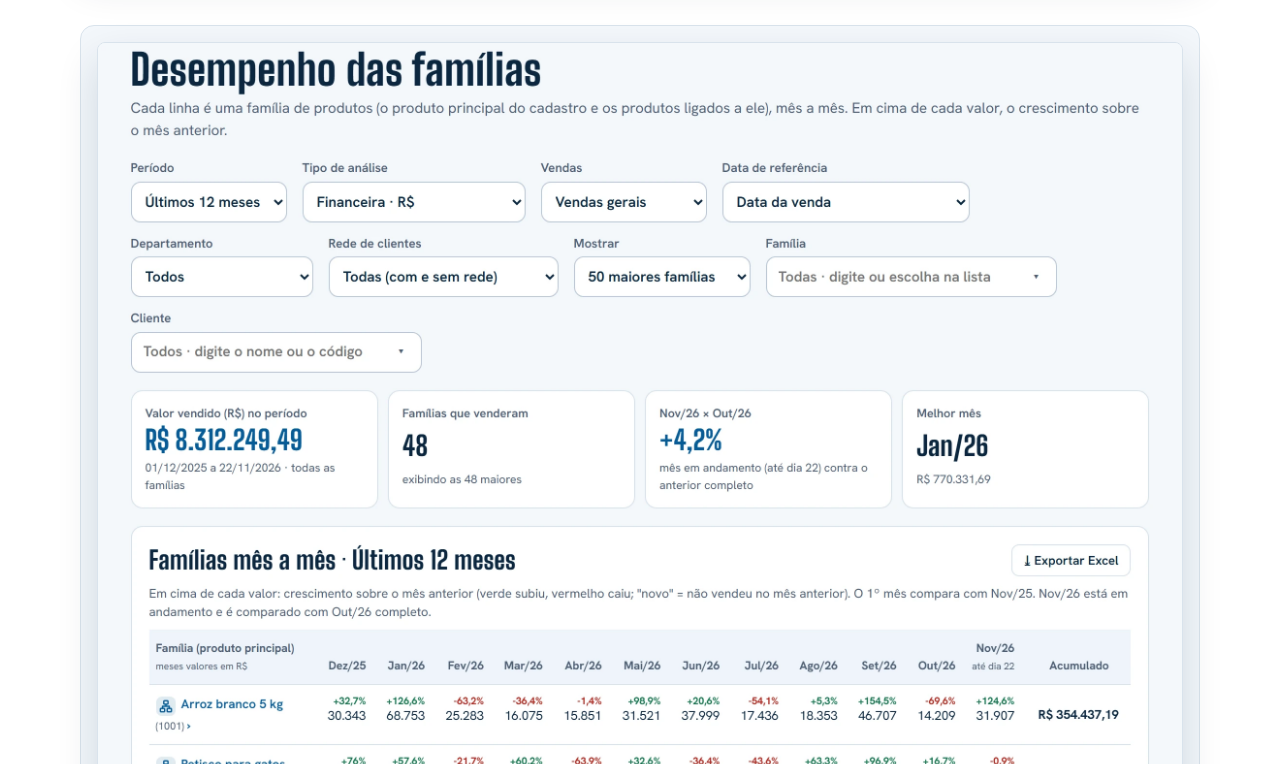
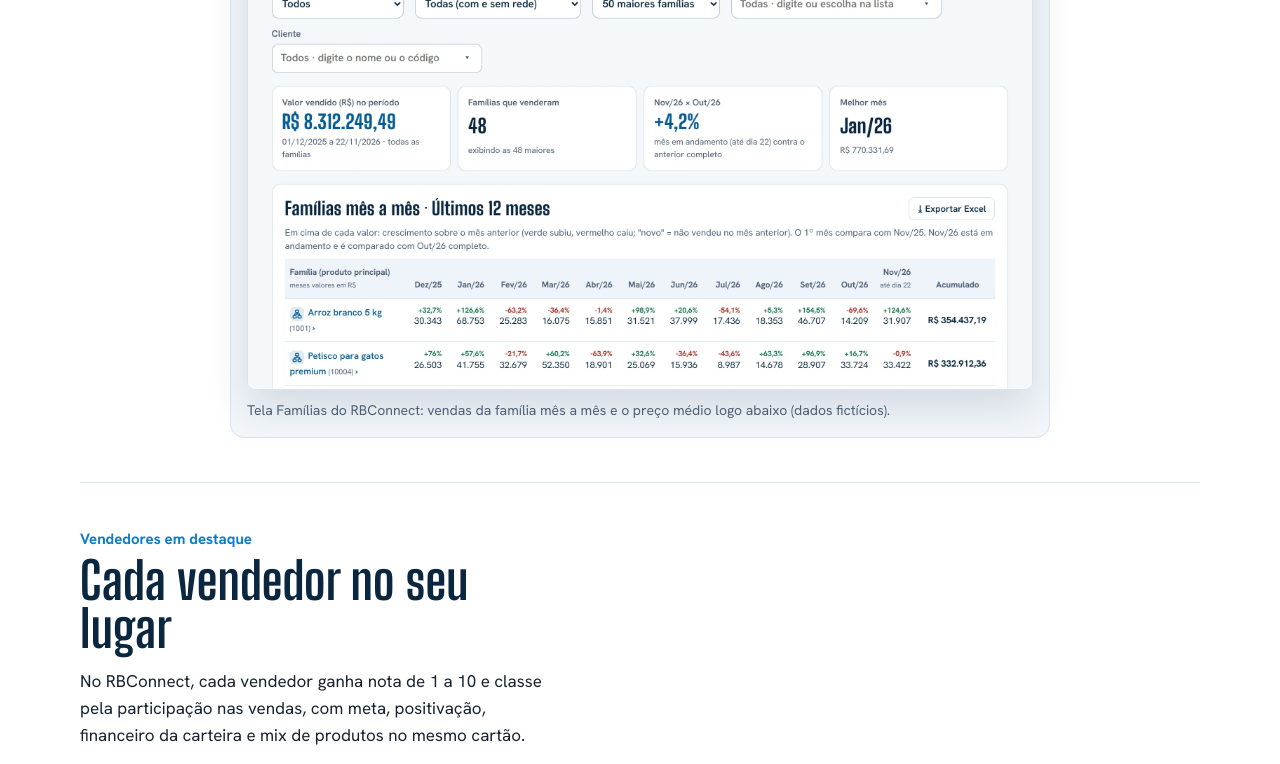
Before and after one commit to rubemalecks/rubemalecks.github.io, a plain HTML site: page index.html in a window 1280 px wide. Shown: the part 2231-2995 px from the top of the page. Drawn offline with Linux system fonts and the light colour scheme.

Commit message:
Portfólio: prints do RBConnect com no máximo 820px de largura, centralizados
Co-Authored-By: Claude Opus 5.5 <noreply@anthropic.com>

```diff
--- a/index.html
+++ b/index.html
@@ -108,6 +108,7 @@ section.bloco { padding: 80px 0; }
 .produto-largo > div:first-child > ul { grid-column: 2; grid-row: 1 / span 6; margin-top: 0; }
 .produto-largo .produto-imagem { order: 0 !important; }
 .produto-largo .mini-painel { margin: 0; }
+.produto-largo .produto-imagem { width: 100%; max-width: 820px; margin-left: auto; margin-right: auto; }
 .mini-painel { margin: 24px 0 0; background: var(--papel); border: 1px solid var(--linha); border-radius: 14px; padding: 16px; }
 .mini-painel figcaption { font-size: 14px; color: var(--suave); margin-top: 10px; line-height: 1.45; }
 .mini-painel img { width: 100%; height: auto; display: block; border-radius: 8px; }
```
